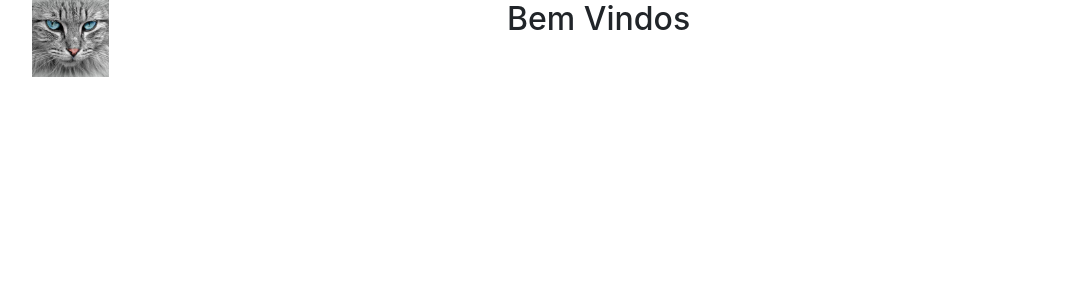
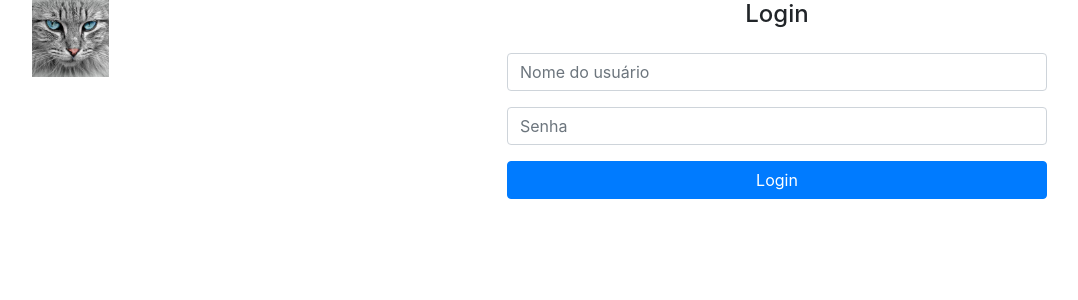
Before and after one commit to ivanfsilva/gatitobook, an Angular app in the folder frontend-angular/: page /home in a window 1280 px wide. Shown: the top 300 px of the page, without its empty margins (38-1116 px from the left). Built offline with nearby package versions, Linux system fonts and the light colour scheme.

Commit message:
login component

```diff
--- a/frontend-angular/src/app/home/home.component.html
+++ b/frontend-angular/src/app/home/home.component.html
@@ -5,7 +5,7 @@
            alt="Imagem de um gato para as boas vindas" />
     </div>
     <div class="col-md-6">
-      <h2>Bem Vindos</h2>
+      <router-outlet></router-outlet>
     </div>
   </div>
 </div>
--- a/frontend-angular/src/app/home/home.module.ts
+++ b/frontend-angular/src/app/home/home.module.ts
@@ -3,11 +3,13 @@
 
 import { HomeRoutingModule } from './home-routing.module';
 import { HomeComponent } from './home.component';
+import { LoginComponent } from './login/login.component';
 
 
 @NgModule({
   declarations: [
-    HomeComponent
+    HomeComponent,
+    LoginComponent
   ],
   exports: [
     HomeComponent
--- /dev/null
+++ b/frontend-angular/src/app/home/login/login.component.html
@@ -0,0 +1,13 @@
+<h4 class="text-center">Login</h4>
+
+<form class="form mt-4">
+  <div class="form-group">
+    <input class="form-control" placeholder="Nome do usuário" />
+  </div>
+
+  <div class="form-group">
+    <input type="password" class="form-control" placeholder="Senha" />
+  </div>
+
+  <button type="submit" class="btn btn-primary btn-block">Login</button>
+</form>
--- /dev/null
+++ b/frontend-angular/src/app/home/login/login.component.ts
@@ -0,0 +1,15 @@
+import { Component, OnInit } from '@angular/core';
+
+@Component({
+  selector: 'app-login',
+  templateUrl: './login.component.html',
+  styleUrls: ['./login.component.css']
+})
+export class LoginComponent implements OnInit {
+
+  constructor() { }
+
+  ngOnInit(): void {
+  }
+
+}
```
Also changed, not shown: frontend-angular/src/app/home/home-routing.module.ts (+10 -2 lines), frontend-angular/src/app/home/login/login.component.css (added), 1 other file (tests, documents, lock files or other folders).
